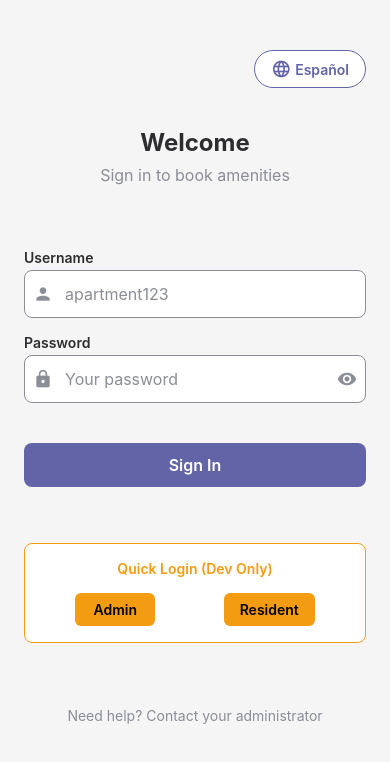
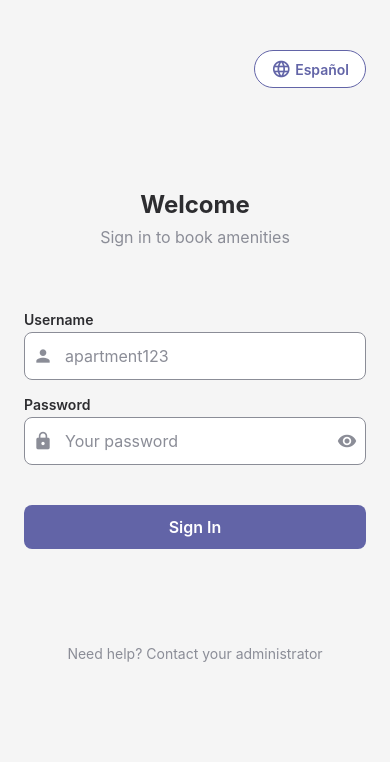
Before and after one commit to 1wflores/frontend, a React Native app: screen /Login in a window 390 px wide. Shown: the top 762 px of the page. Built offline with nearby package versions, Linux system fonts and the light colour scheme; what @react-native-community/netinfo would draw is missing.

Commit message:
Update frontend: Removed quick login button

```diff
--- a/src/screens/auth/LoginScreen.jsx
+++ b/src/screens/auth/LoginScreen.jsx
@@ -10,7 +10,6 @@ import {
   TouchableOpacity,
 } from 'react-native';
 import Icon from 'react-native-vector-icons/MaterialIcons';
-// ✅ FIXED: Correct import path
 import { useAuth } from '../../hooks/useAuth';
 import { useLanguage } from '../../contexts/LanguageContext';
 import { Input } from '../../components/common/Input';
@@ -59,11 +58,6 @@ const LoginScreen = () => {
     } finally {
       setLoading(false);
     }
-  };
-
-  const handleQuickLogin = (user, pass) => {
-    setUsername(user);
-    setPassword(pass);
   };
 
   const toggleLanguage = async () => {
@@ -129,31 +123,6 @@ const LoginScreen = () => {
             style={styles.loginButton}
           />
         </View>
-
-        {/* Quick Login Section for Testing */}
-        {__DEV__ && (
-          <View style={styles.quickLogin}>
-            <Text style={styles.quickLoginTitle}>
-              {language === 'es' ? 'Acceso Rápido (Solo Desarrollo)' : 'Quick Login (Dev Only)'}
-            </Text>
-            <View style={styles.quickLoginButtons}>
-              <TouchableOpacity
-                style={styles.quickButton}
-                onPress={() => handleQuickLogin('admin', 'Admin123!')}
-              >
-                <Text style={styles.quickButtonText}>Admin</Text>
-              </TouchableOpacity>
-              <TouchableOpacity
-                style={styles.quickButton}
-                onPress={() => handleQuickLogin('apartment204', 'Resident123!')}
-              >
-                <Text style={styles.quickButtonText}>
-                  {language === 'es' ? 'Residente' : 'Resident'}
-                </Text>
-              </TouchableOpacity>
-            </View>
-          </View>
-        )}
 
         {/* Footer */}
         <View style={styles.footer}>
@@ -221,37 +190,6 @@ const styles = StyleSheet.create({
   loginButton: {
     marginTop: SPACING.lg,
   },
-  quickLogin: {
-    marginTop: SPACING.lg,
-    padding: SPACING.md,
-    backgroundColor: COLORS.surface,
-    borderRadius: 8,
-    borderWidth: 1,
-    borderColor: COLORS.warning,
-  },
-  quickLoginTitle: {
-    fontSize: FONT_SIZES.sm,
-    fontWeight: '600',
-    color: COLORS.warning,
-    textAlign: 'center',
-    marginBottom: SPACING.md,
-  },
-  quickLoginButtons: {
-    flexDirection: 'row',
-    justifyContent: 'space-around',
-  },
-  quickButton: {
-    paddingHorizontal: SPACING.md,
-    paddingVertical: SPACING.sm,
-    backgroundColor: COLORS.warning,
-    borderRadius: 6,
-    minWidth: 80,
-  },
-  quickButtonText: {
-    color: COLORS.white,
-    fontWeight: '600',
-    textAlign: 'center',
-  },
   footer: {
     alignItems: 'center',
     marginTop: SPACING.xl * 2,
```
